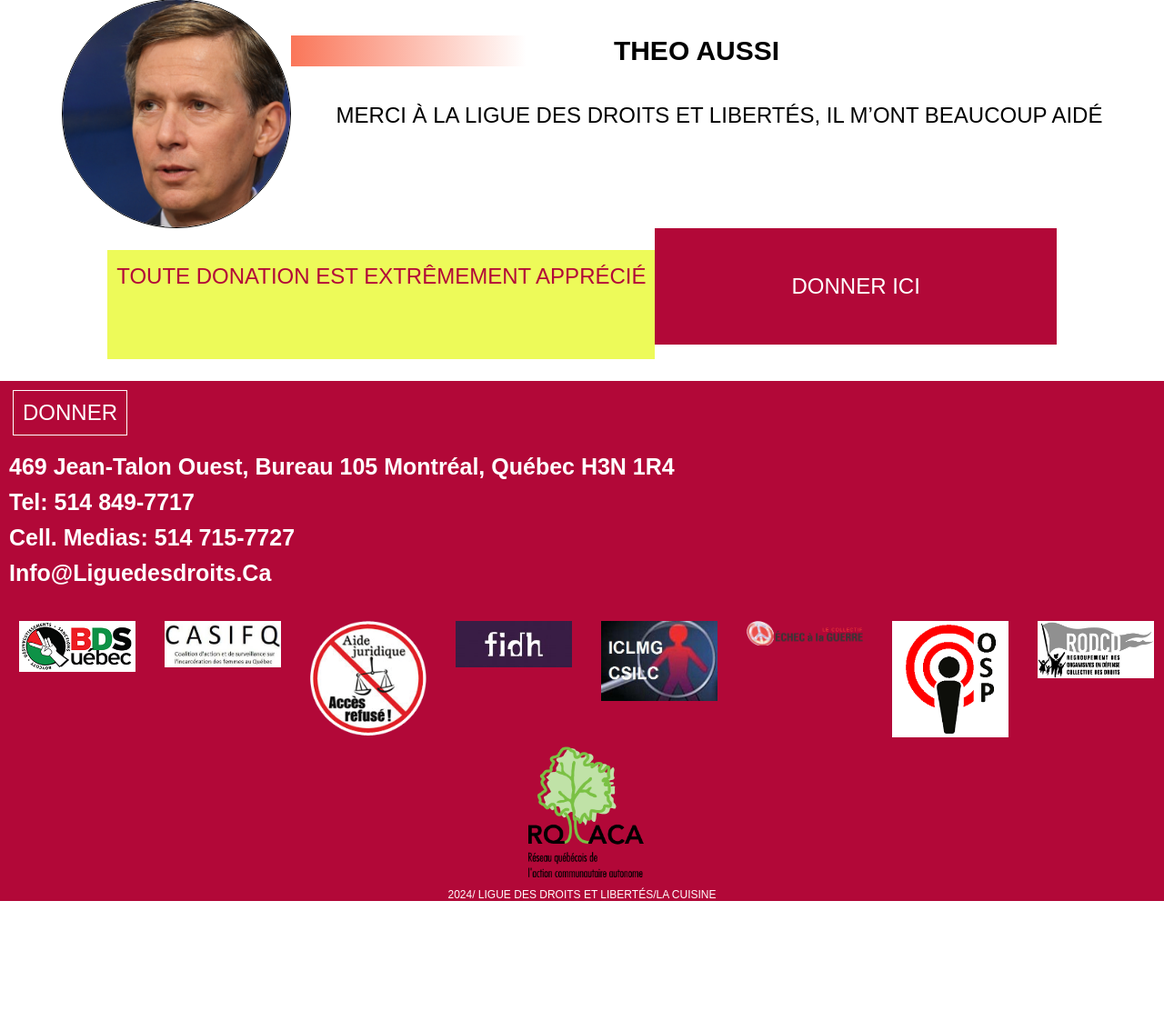
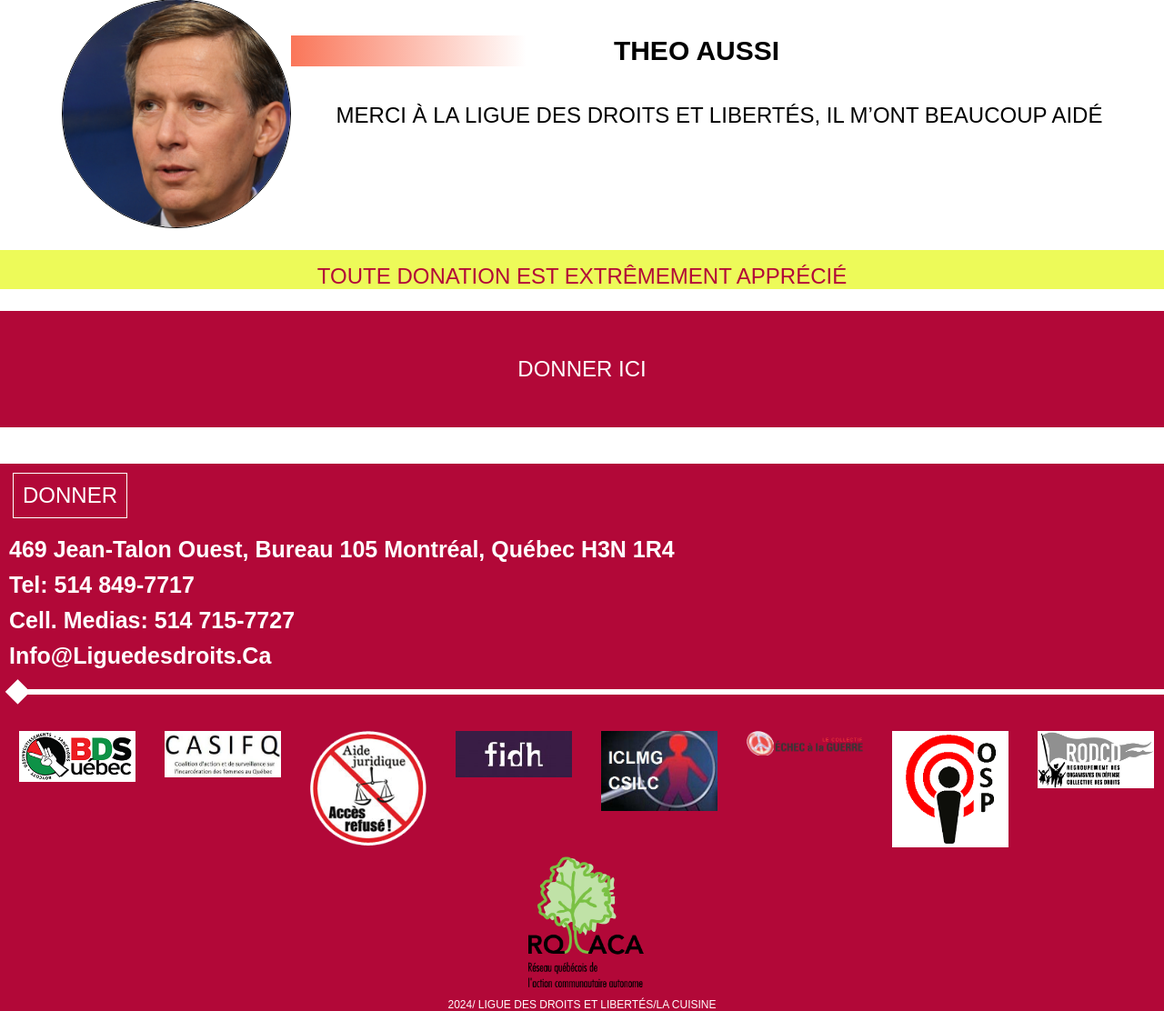
Before and after one commit to samesthumain/droits-et-libertes--la-cuisine, a PHP site: page / in a window 1280 px wide. Shown: the part 2737-3849 px from the top of the page at 91% size. Before the commit the page ends 3728 px from the top, so only its background shows below. Run offline with PHP 8.4, Linux system fonts and the light colour scheme; some web fonts are replaced.

Commit message:
réparation d'une partie du footer et du bouton donner

```diff
--- a/index.html
+++ b/index.html
@@ -264,6 +264,12 @@
         <p>info@liguedesdroits.ca</p>
       </div>
 
+
+      <div class="divider">
+        <img class="divider__losange" src="/sources/medias/image/losange_divider_blanc.png" alt="">
+        <div class="divider__line--white"></div>
+      </div>
+
       <img />
 
       <div class="footer-secondary">
--- a/style.css
+++ b/style.css
@@ -67,6 +67,13 @@
   text-align: center;
   font-family: "Jockey One", sans-serif;
   text-transform: uppercase;
+  margin-bottom: 0;
+}
+
+.divider__line--white {
+  background-color: #ffffff;
+  height: 6px;
+  width: 100%;
 }
 
 @media screen and (min-width: 834px) and (max-width: 1439px) {
@@ -514,6 +521,16 @@ body {
     text-transform: uppercase;
     margin-left: 50px;
   }
+  .donations-box {
+    display: flex;
+    flex-direction: column;
+    flex-wrap: nowrap;
+    justify-content: center;
+  }
+  .donations-box p {
+    display: flex;
+    justify-content: center;
+  }
 }
 @media screen and (min-width: 1440px) {
   .card {
@@ -540,4 +557,14 @@ body {
     text-transform: uppercase;
     margin-left: 50px;
   }
+  .donations-box {
+    display: flex;
+    flex-direction: column;
+    flex-wrap: nowrap;
+    justify-content: center;
+  }
+  .donations-box p {
+    display: flex;
+    justify-content: center;
+  }
 }/*# sourceMappingURL=style.css.map */
--- a/style.scss
+++ b/style.scss
@@ -231,6 +231,18 @@ body{
             }
         }
     }
+
+    .donations-box{
+        display: flex;
+        flex-direction: column;
+        flex-wrap: nowrap;
+        justify-content: center;
+
+        p{
+            display: flex;
+            justify-content: center;
+        }
+    }
 }
 
 @media screen and (min-width: 1440px) {
@@ -265,4 +277,16 @@ body{
     }
 
  }
+
+ .donations-box{
+    display: flex;
+    flex-direction: column;
+    flex-wrap: nowrap;
+    justify-content: center;
+
+    p{
+        display: flex;
+        justify-content: center;
+    }
 }
+}
```
Also changed, not shown: partials-scss/_footer.scss (+7 -1 lines), 1 other file.
